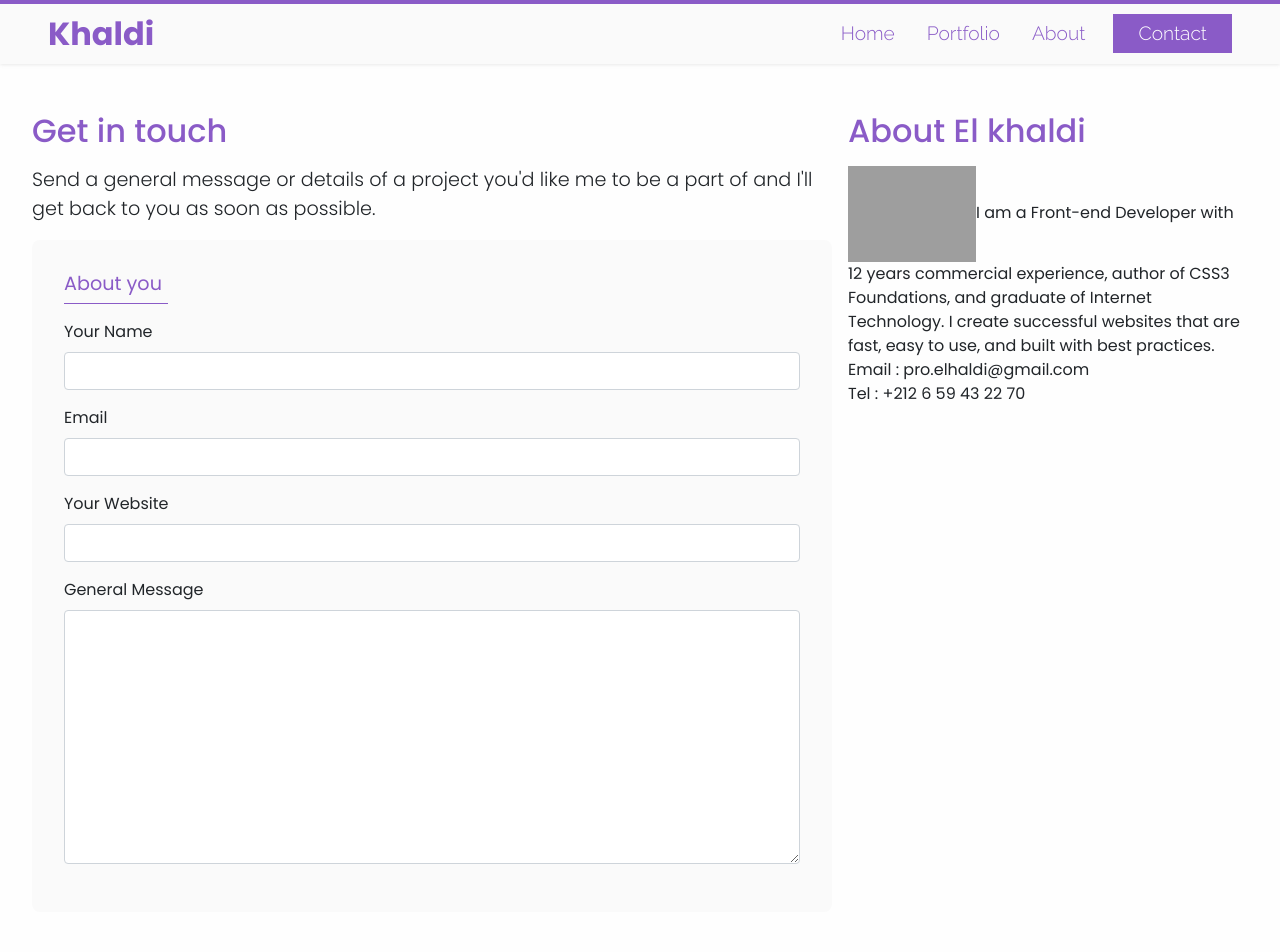
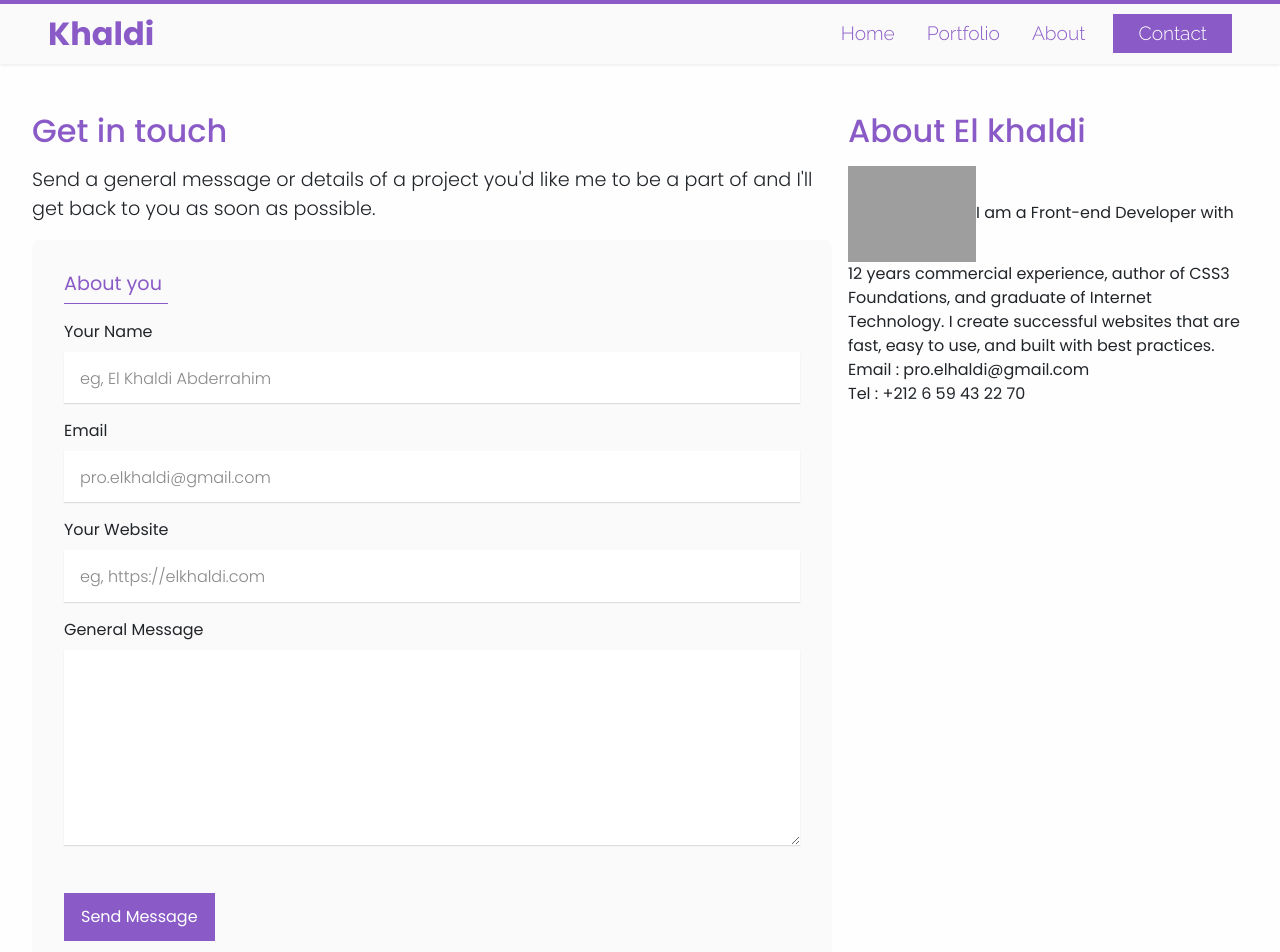
Before and after one commit to devkhaldi/portfolio, a React (Create React App) app: page /contact in a window 1280 px wide. Shown: the top 952 px of the page. Built offline with nearby package versions, Linux system fonts and the light colour scheme; grey boxes are pictures that could not be loaded.

Commit message:
finish contact form container

```diff
--- a/src/contact/Contact.css
+++ b/src/contact/Contact.css
@@ -4,7 +4,7 @@
   padding: 3rem 2rem;
   column-gap: 1rem;
 }
-
+/*Contact content*/
 .contact-page .contact-content {
   flex: 2;
 }
@@ -37,11 +37,34 @@
   background: var(--primary-color-2);
   margin-top: 0.5rem;
 }
-
-.contact-page .contact-content .form-container .input-container {
+.contact-page .contact-content .input-container {
   margin: 1rem 0;
 }
 
+.contact-page .contact-content input,
+.contact-page .contact-content textarea {
+  border: none;
+  border-radius: 0;
+  padding: 1.6rem 1rem;
+  font-size: 1.2rem;
+  box-shadow: 0 1px 1px #dddddd !important;
+}
+
+.contact-page .contact-content input::placeholder {
+  color: #888888;
+  font-weight: 300;
+  font-size: 1rem;
+}
+.contact-page .contact-content button {
+  margin: 2rem 0;
+  padding: 0.7rem 1rem;
+  border-radius: 0;
+  font-size: 1rem;
+  color: white;
+  background: var(--primary-color-2);
+}
+
+/* Contact about */
 .contact-page .contact-about {
   flex: 1;
 }
--- a/src/contact/Contact.js
+++ b/src/contact/Contact.js
@@ -15,20 +15,21 @@ const Contact = () => {
           <form>
             <div className='input-container'>
               <label htmlFor='yourName'>Your Name</label>
-              <input id='yourName' type='text' className='form-control' />
+              <input id='yourName' type='text' className='form-control' placeholder='eg, El Khaldi Abderrahim' />
             </div>
             <div className='input-container'>
-              <label htmlFor=''>Email</label>
-              <input id='email' type='text' className='form-control' />
+              <label htmlFor='email'>Email</label>
+              <input id='email' type='text' className='form-control' placeholder='pro.elkhaldi@gmail.com' />
             </div>
             <div className='input-container'>
               <label htmlFor=''>Your Website</label>
-              <input id='yourWebsite' type='text' className='form-control' />
+              <input id='yourWebsite' type='text' className='form-control' placeholder='eg, https://elkhaldi.com' />
             </div>
             <div className='input-container'>
               <label htmlFor='generalMessage'>General Message</label>
-              <textarea id='generalMessage' cols='30' rows='10' className='form-control'></textarea>
+              <textarea id='generalMessage' cols='30' rows='5' className='form-control'></textarea>
             </div>
+            <button className='btn'>Send Message</button>
           </form>
         </div>
       </div>
```
